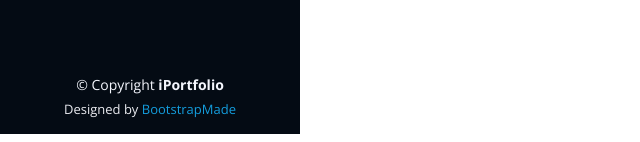
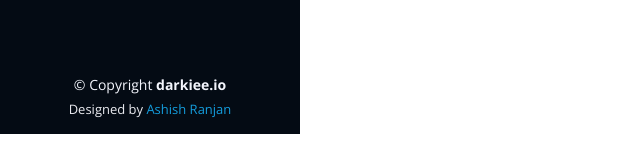
Before and after one commit to darkiee10/Iportfolio, a plain HTML site: page portfolio-details.html in a window 1280 px wide. Shown: the part 666-808 px from the top of the page, 0-640 px from the left. Drawn offline with nearby package versions, Linux system fonts and the light colour scheme.

Commit message:
changed details

```diff
--- a/portfolio-details.html
+++ b/portfolio-details.html
@@ -143,14 +143,14 @@
   <footer id="footer">
     <div class="container">
       <div class="copyright">
-        &copy; Copyright <strong><span>iPortfolio</span></strong>
+        &copy; Copyright <strong><span>darkiee.io</span></strong>
       </div>
       <div class="credits">
         <!-- All the links in the footer should remain intact. -->
         <!-- You can delete the links only if you purchased the pro version. -->
         <!-- Licensing information: https://bootstrapmade.com/license/ -->
         <!-- Purchase the pro version with working PHP/AJAX contact form: https://bootstrapmade.com/iportfolio-bootstrap-portfolio-websites-template/ -->
-        Designed by <a href="https://bootstrapmade.com/">BootstrapMade</a>
+        Designed by <a href="">Ashish Ranjan</a>
       </div>
     </div>
   </footer><!-- End  Footer -->
```
Also changed, not shown: index.html (+2 -2 lines).
